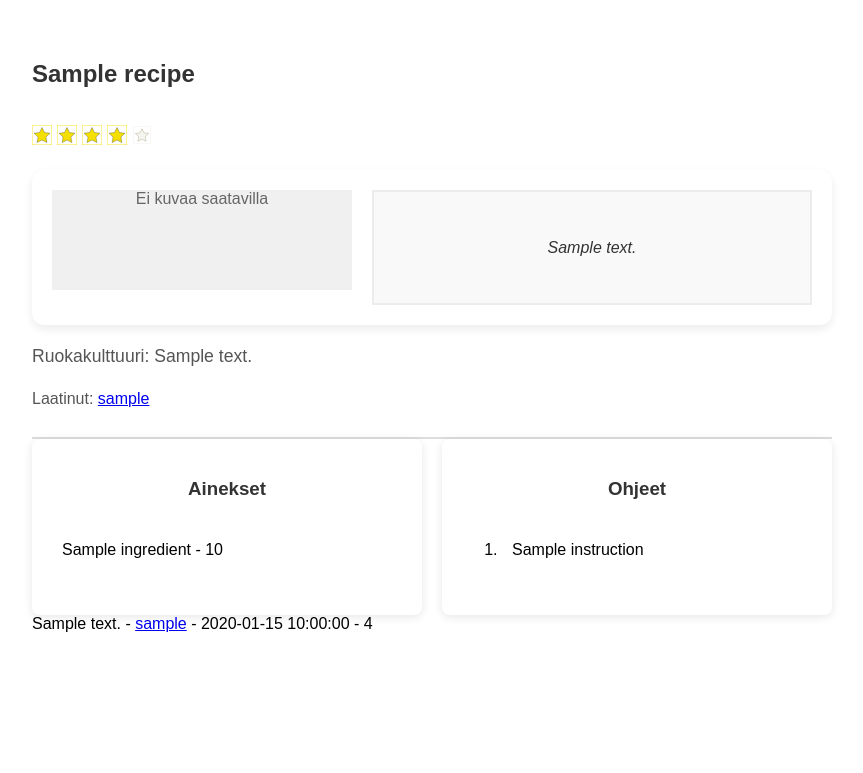
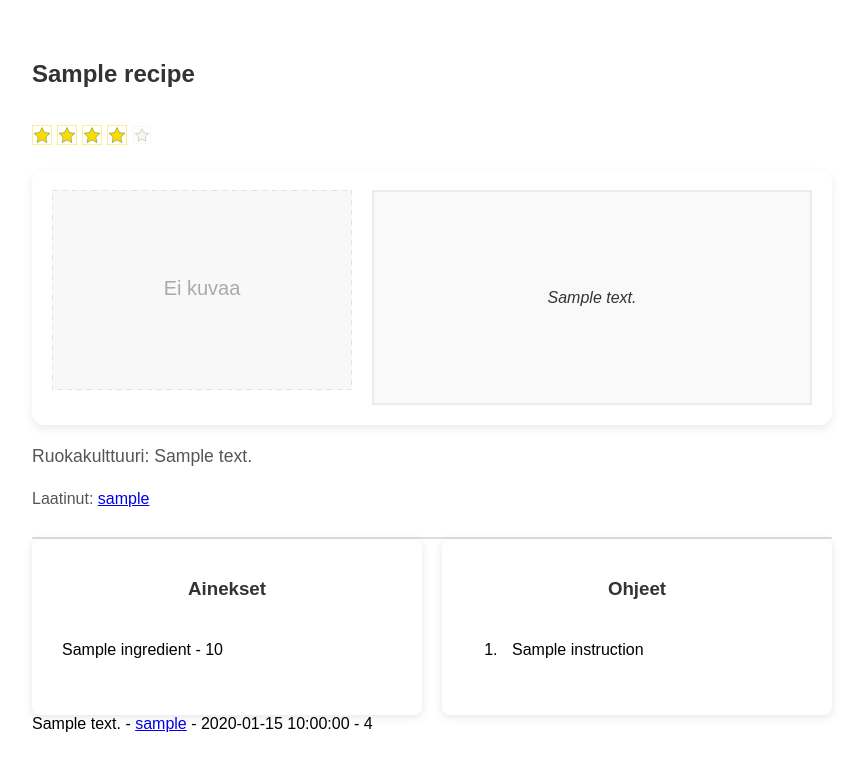
Before and after one commit to Tapir79/ruokareseptit, a Flask app: template templates/show_recipe.html in a window 1280 px wide. Shown: the part 111-884 px from the top of the page, without its empty margins (208-1071 px from the left). Before the commit the page ends 743 px from the top, so only its background shows below. Run offline with Flask 3, Linux system fonts and the light colour scheme; the template is opened without the code that fills it: most values are stand-ins (such as "Sample title", 1, 10 or a date in 2020).

Commit message:
Add default recipe image placeholder svg

```diff
--- a/templates/show_recipe.html
+++ b/templates/show_recipe.html
@@ -39,7 +39,7 @@ endblock %} {% block content %}
         {% if image_exists %}
             <img src="/recipe/{{ recipe.id }}/image" alt="Reseptikuva" class="recipe-image">
         {% else %}
-            <div class="recipe-image-placeholder">Ei kuvaa saatavilla</div>
+        <img src="{{ url_for('static', filename='icons/default_recipe.svg') }}" alt="Oletusreseptikuva" class="recipe-image">
         {% endif %}
 
         {% if session.user_id == recipe.user_id %}
```
Also changed, not shown: static/icons/default_recipe.svg (added).
